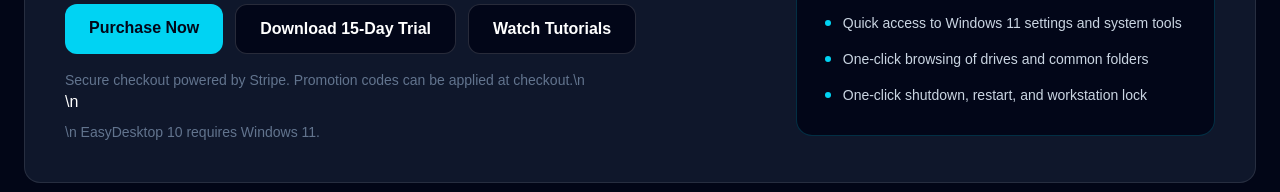
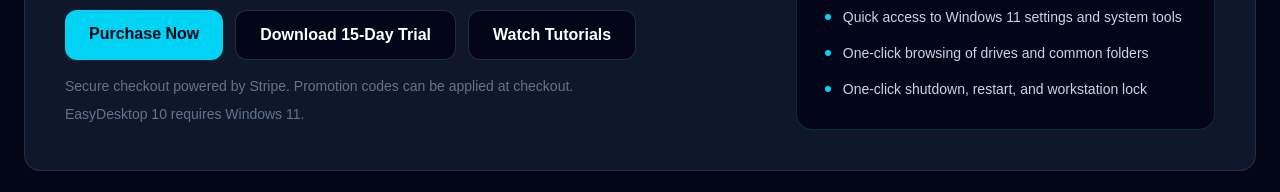
Before and after one commit to microsecs/cyber-training-platform, a Next.js app: page /easydesktop in a window 1280 px wide. Shown: the part 434-626 px from the top of the page. Built offline with nearby package versions, Linux system fonts and the light colour scheme; no server answers.

Commit message:
easydesktop buy

```diff
--- a/src/app/easydesktop/page.tsx
+++ b/src/app/easydesktop/page.tsx
@@ -100,7 +100,10 @@
             </div>
 
             <p className="mt-4 text-sm text-slate-500">
-              Secure checkout powered by Stripe. Promotion codes can be applied at checkout.\n            </p>\n            <p className="mt-2 text-sm text-slate-500">\n              EasyDesktop 10 requires Windows 11.
+              Secure checkout powered by Stripe. Promotion codes can be applied at checkout.
+            </p>
+            <p className="mt-2 text-sm text-slate-500">
+              EasyDesktop 10 requires Windows 11.
             </p>
           </div>
 
@@ -338,7 +341,7 @@
 
                     <a
             href="/api/easydesktop/create-checkout-session"
-            className="rounded-xl bg-cyan-400 px-6 py-3 font-semibold text-slate-950 hover:bg-cyan-300"
+            className="rounded-xl border border-white/15 bg-slate-950 px-6 py-3 font-semibold text-white hover:bg-white/5"
           >
             Purchase Now
           </a>
```
